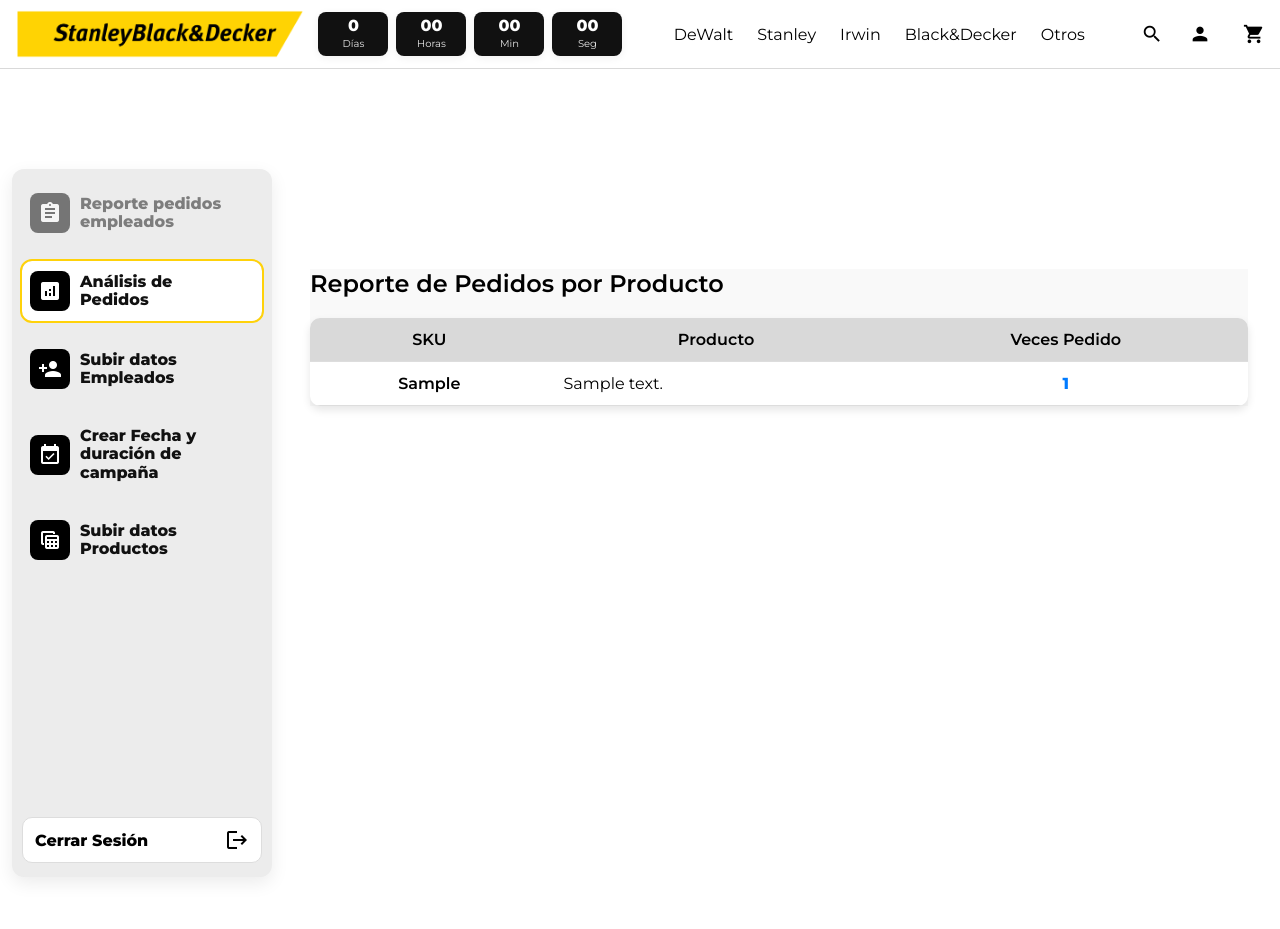
After one commit to Marianavc02/Proyecto2, a Django app: page /administrador/reporte-pedidos/ in a window 1280 px wide. The commit adds this page. Run offline with Django 5.2, Linux system fonts and the light colour scheme; tables that the repository leaves empty hold one stand-in row (values such as "Sample post").

Commit message:
Reporte de pedidos por productos

```diff
--- a/administrador/templates/administrador/base_admin.html
+++ b/administrador/templates/administrador/base_admin.html
@@ -52,7 +52,8 @@
         <div>Reporte pedidos<br>empleados</div>
       </a>
 
-      <a class="admin-item disabled" href="#">
+      <a class="admin-item {% if request.resolver_match.url_name == 'reporte_pedidos' %}active{% endif %}"
+         href="{% url 'administrador:reporte_pedidos' %}">
         <div class="admin-ico"><span class="material-icons">analytics</span></div>
         <div>Análisis de<br>Pedidos</div>
       </a>
--- /dev/null
+++ b/administrador/templates/administrador/reporte_pedidos.html
@@ -0,0 +1,35 @@
+{% extends "administrador/base_admin.html" %}
+{% block title %}Reporte de Pedidos{% endblock %}
+
+{% block admin_content %}
+
+
+<div style="margin: 20px; margin-top: 100px; background-color: #f9f9f9; font-family: 'Montserrat', sans-serif;">
+
+    <h2 style="margin-bottom: 20px; font-weight: 600;"> Reporte de Pedidos por Producto</h2>
+
+    <!-- Tabla de reporte -->
+    <table style="width: 100%; border-collapse: collapse; background: white; border-radius: 10px; overflow: hidden; box-shadow: 0 4px 8px rgba(0,0,0,0.1);">
+        <thead>
+            <tr>
+                <th style="padding: 12px 15px; border-bottom: 1px solid #ddd; background-color: #D9D9D9; font-weight: 600;">SKU</th>
+                <th style="padding: 12px 15px; border-bottom: 1px solid #ddd; background-color: #D9D9D9; font-weight: 600;">Producto</th>
+                <th style="padding: 12px 15px; border-bottom: 1px solid #ddd; background-color: #D9D9D9; font-weight: 600;">Veces Pedido</th>
+            </tr>
+        </thead>
+        <tbody>
+            {% for r in reporte %}
+            <tr style="border-bottom: 1px solid #ddd;">
+                <td style="padding: 12px 15px; text-align: center; font-weight: 600;">{{ r.producto__sku }}</td>
+                <td style="padding: 12px 15px;">{{ r.producto__descripcion }}</td>
+                <td style="padding: 12px 15px; text-align: center; color: #007BFF; font-weight: bold;">{{ r.num_pedidos }}</td>
+            </tr>
+            {% empty %}
+            <tr>
+                <td colspan="3" style="padding: 15px; text-align: center; color: #777;">📭 No hay pedidos registrados aún</td>
+            </tr>
+            {% endfor %}
+        </tbody>
+    </table>
+</div>
+{% endblock %}
--- a/administrador/urls.py
+++ b/administrador/urls.py
@@ -7,4 +7,5 @@ app_name = "administrador"
 urlpatterns = [
     path("fechas/", views.programar_fechas, name="programar_fechas"),
     path("estado/", views.estado_campania, name="estado_campania"),
+    path("reporte-pedidos/", views.reporte_pedidos, name="reporte_pedidos"),
 ]
--- a/administrador/views.py
+++ b/administrador/views.py
@@ -1,9 +1,10 @@
 from django.contrib import messages
 from django.shortcuts import redirect, render
 from django.utils import timezone
-
+from django.db.models import Count
 from .forms import CampaniaForm
 from .utils import obtener_config
+from productos.models import PedidoItem, Pedido
 
 
 def programar_fechas(request):
@@ -45,3 +46,16 @@ def estado_campania(request):
         "ya_finalizo": cfg.ya_finalizo(ahora),
     }
     return render(request, "administrador/estado_campania.html", contexto)
+
+
+
+
+
+
+def reporte_pedidos(request):
+    reporte = (
+        PedidoItem.objects.values("producto__sku", "producto__descripcion")
+        .annotate(num_pedidos=Count("pedido", distinct=True))  # 👈 aquí el cambio
+        .order_by("-num_pedidos")
+    )
+    return render(request, "administrador/reporte_pedidos.html", {"reporte": reporte})
```
